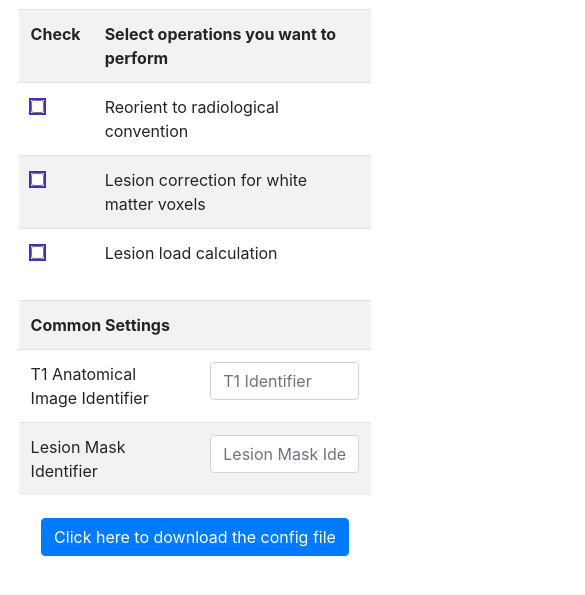
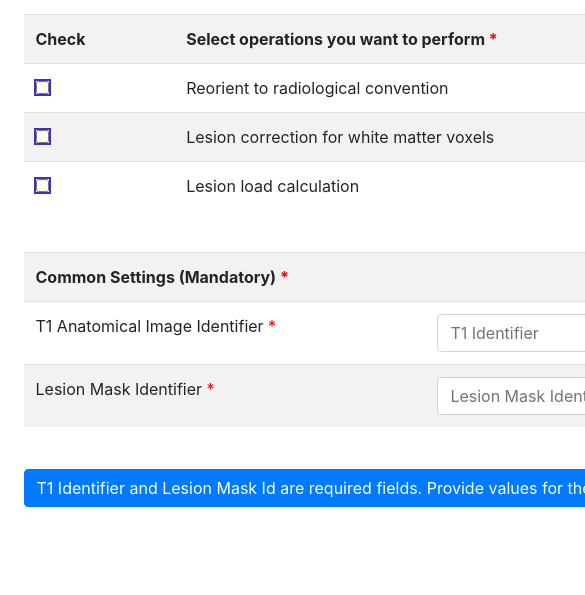
Before and after one commit to npnl/ConfigGenerator, a plain HTML site: page index.html in a window 390 px wide. Shown: the part 91-686 px from the top of the page, 585 px wide, since content can reach past the window. Drawn offline with nearby package versions, Linux system fonts and the light colour scheme.

Commit message:
Adds tooltip to all the  options

```diff
--- a/assets/css/main.css
+++ b/assets/css/main.css
@@ -41,3 +41,8 @@ th{
     pointer-events:none;
     background: #DCDCDC;
 }
+
+.required:after {
+    content:" *";
+    color: red;
+}
--- a/assets/js/main.js
+++ b/assets/js/main.js
@@ -44,6 +44,7 @@ var configs = {
     }
   }
 };
+
 
 function onTextChange(element) {
   var element_name = element.name;
@@ -163,10 +164,6 @@ function updateSelectedROIS() {
   console.log(configs);
 }
 
-function printConfigs() {
-  console.log(configs);
-}
-
 $('select').selectpicker();
 
 $('select').on('change', function(e){
@@ -187,6 +184,7 @@ $(document).ready(function () {
   toggleTextBox("bet_identifier_2", true);
   itemsUpdated();
   toggleDiv("lesion-load-calculation-6_1", false);
+  initializeToolTips();
 });
 
 function itemsUpdated() {
@@ -198,6 +196,79 @@ function download() {
   var text = JSON.stringify(configs, null, 4);
   var a = document.getElementById("a");
   var file = new Blob([text], {type: 'text/plain'});
+
+  if (configs.common_settings.t1_id === '' || configs.common_settings.lesion_mask_id === '') {
+    a.text = "T1 Identifier and Lesion Mask Id are required fields. Provide values for these fields to download the config file";
+    a.href = "";
+    return;
+  }
+  var text = JSON.stringify(configs, null, 4);
+  var a = document.getElementById("a");
+  var file = new Blob([text], {type: 'text/plain'});
+  a.text = "Click here to download the config file";
   a.href = URL.createObjectURL(file);
   a.download = 'config.json';
 }
+
+function setToolTips(element_id, text) {
+  $(element_id).attr('title', text)
+    .tooltip('show')
+    .tooltip('hide');
+}
+
+function initializeToolTips() {
+  $("body").tooltip({ selector: '[data-toggle=tooltip]' });
+
+  var text = "This module will check that all subject inputs are in the same orientation, flag subjects that have mismatched input orientations, and convert all remaining inputs to radiological convention. This is recommended for all datasets, and especially for multi-site data.";
+  setToolTips("#rad_reorient-1", text);
+  setToolTips("#rad_reorient-2", text);
+
+  text = "This module is for manually segmented lesions. This aims to correct for intact white matter voxels that may have been inadvertently included in a manually segmented mask by removing voxels in the lesion mask that are within the intensity range of a white matter mask.";
+  setToolTips("#Lesion_correction-1", text);
+  setToolTips("#Lesion_correction-2", text);
+
+  text = "This module will perform lesion load for several different ROI selections: default ROIs, freesurfer segmentations, and user-input ROIs.";
+  setToolTips("#Lesion_load_calculation-1", text);
+  setToolTips("#Lesion_load_calculation-2", text);
+
+  text = "Provide the T1 identifier to your whole-brain anatomical images. Note: this identifier should be unique to the anatomical whole-brain image only. For example, put 'T1' if subject1's T1 file is subj01_T1.nii.gz.";
+  setToolTips("#t1_id-1", text);
+  setToolTips("#t1_id-2", text);
+
+  text = "Provide the identifier for your lesion mask. For example, put 'Lesion' if subject1's lesion mask files is subj01_Lesion.nii.gz.";
+  setToolTips("#lesion_mask_id-1", text);
+  setToolTips("#lesion_mask_id-2", text);
+
+  text = "Indicate if you have already performed brain extraction for all subjects. Each subject directory should contain a skull-stripped brain. If not, PALS will perform brain extraction for all subjects using FSL BET. *NOTE: Skull-stripped brain files must be present in each subject directory. If any subject is missing a brain file, PALS will run brain extraction on all subjects.";
+  setToolTips("#bet_performed_1-1", text);
+  setToolTips("#bet_performed_1-2", text);
+  setToolTips("#bet_performed_2-1", text);
+  setToolTips("#bet_performed_2-2", text);
+
+  text = "Indicate the unique identifier for skull-stripped brain files. For example, 'Brain' if subject1's brain file is subj01_Brain.nii.gz.";
+  setToolTips("#bet_identifier_1", text);
+  setToolTips("#bet_identifier_1-1", text);
+  setToolTips("#bet_identifier_2", text);
+  setToolTips("#bet_identifier_2-1", text);
+
+  text = "Indicate if you have already performed white matter segmentation on all subjects. Each subject directory should contain a white matter mask. If not, PALS will perform white matter segmentation for all subjects using FSL FAST. *NOTE: White matter mask files must be present in each subject directory. If any subject is missing a white matter mask, PALS will run white matter segmentation on all subjects.";
+  setToolTips("#wms_performed-1", text);
+  setToolTips("#wms_performed-2", text);
+
+  text = "Indicate the unique identifier for white matter masks. For example, 'wm' if subject1's white matter mask filename is subj01_wm.nii.gz.";
+  setToolTips("#wms_identifier", text);
+  setToolTips("#wms_identifier-1", text);
+
+  text = "NOTE: all of these template ROIs are in 2mm MNI152 template space.";
+  setToolTips("#default_corticospinal_tracts-1", text);
+  setToolTips("#default_fs_cortical-1", text);
+  setToolTips("#default_fs_sub_cortical-1", text);
+
+  text = "Select if you would like to use subject-specific Freesurfer segmentations to calculate lesion load. This operation requires that Freesurfer cortical and subcortical segmentation has already been performed for each subject, and each subject directory must contain an aparc+aseg.mgz and T1.mgz file.";
+  setToolTips("#verify_fs-1", text);
+  setToolTips("#verify_fs-2", text);
+
+  text = "Select if you would like import your own regions of interest to calculate lesion load. NOTE: these ROIs must all be in the same space.";
+  setToolTips("#own_rois-1", text);
+
+};
--- a/index.html
+++ b/index.html
@@ -14,19 +14,19 @@
                             <table class="table table-striped">
                                 <tr>
                                     <th>Check</th>
-                                    <th>Select operations you want to perform</th>
+                                    <th class="required">Select operations you want to perform</th>
                                 </tr>
                                 <tr>
-                                    <td><input type="checkbox" class="bright-checkbox" name="Re_orient_radiological" onchange="onCheckboxToggle(this)"></td>
-                                    <td>Reorient to radiological convention</td>
+                                    <td><input id="rad_reorient-1" type="checkbox" class="bright-checkbox" name="Re_orient_radiological" onchange="onCheckboxToggle(this)"></td>
+                                    <td><span id="rad_reorient-2">Reorient to radiological convention</span></td>
                                 </tr>
                                 <tr>
-                                    <td><input type="checkbox" class="bright-checkbox" name="Lesion_correction" onchange="onCheckboxToggle(this)"></td>
-                                    <td>Lesion correction for white matter voxels</td>
+                                    <td><input id="Lesion_correction-1" type="checkbox" class="bright-checkbox" name="Lesion_correction" onchange="onCheckboxToggle(this)"></td>
+                                    <td><span id="Lesion_correction-2" >Lesion correction for white matter voxels</span></td>
                                 </tr>
                                 <tr>
-                                    <td><input type="checkbox" class="bright-checkbox" name="Lesion_load_calculation" onchange="onCheckboxToggle(this)"></td>
-                                    <td>Lesion load calculation</td>
+                                    <td><input id="Lesion_load_calculation-1" type="checkbox" class="bright-checkbox" name="Lesion_load_calculation" onchange="onCheckboxToggle(this)"></td>
+                                    <td><span id="Lesion_load_calculation-2">Lesion load calculation</span></td>
                                 </tr>
                             </table>
                         </div>
@@ -38,7 +38,7 @@
                         <div class="section">
                             <table class="table table-striped">
                                 <tr>
-                                    <th>Common Settings</th>
+                                    <th class="required">Common Settings (Mandatory)</th>
                                     <td></td>
                                 </tr>
                                 <!--<tr>-->
@@ -52,12 +52,12 @@
                                     <!--</td>-->
                                 <!--</tr>-->
                                 <tr>
-                                    <td>T1 Anatomical Image Identifier</td>
-                                    <td><input type="text" class="form-control" name="t1_id" placeholder="T1 Identifier" onchange="onTextChange(this)"></td>
+                                    <td class="required"><span id="t1_id-1">T1 Anatomical Image Identifier</span></td>
+                                    <td><input type="text" id="t1_id-2" class="form-control" name="t1_id" placeholder="T1 Identifier" onchange="onTextChange(this)"></td>
                                 </tr>
                                 <tr>
-                                    <td>Lesion Mask Identifier</td>
-                                    <td><input type="text" class="form-control" name="lesion_mask_id" placeholder="Lesion Mask Identifier" onchange="onTextChange(this)"></td>
+                                    <td class="required"><span id="lesion_mask_id-1">Lesion Mask Identifier</span></td>
+                                    <td><input type="text" id="lesion_mask_id-2" class="form-control" name="lesion_mask_id" placeholder="Lesion Mask Identifier" onchange="onTextChange(this)"></td>
                                 </tr>
                             </table>
                         </div>
@@ -71,23 +71,23 @@
                         <div class="section">
                             <table class="table table-striped">
                                 <tr>
-                                    <th colspan="2">Inputs for Lesion correction for white matter voxels</th>
+                                    <th colspan="2">Inputs for Lesion correction for white matter voxels (Select all that apply)</th>
                                 </tr>
                                 <tr>
-                                    <td>Has brain extraction already been performed on all subjects</td>
-                                    <td><input type="checkbox" class="bright-checkbox" name="bet_performed_1" onchange="onCheckboxToggle(this)"></td>
+                                    <td><span id="bet_performed_1-1">Has brain extraction already been performed on all subjects</span></td>
+                                    <td><input id="bet_performed_1-2" type="checkbox" class="bright-checkbox" name="bet_performed_1" onchange="onCheckboxToggle(this)"></td>
                                 </tr>
                                 <tr>
-                                    <td>Skull-stripped brain identifier</td>
-                                    <td><input type="text" class="form-control" id="bet_identifier_1" name="bet_identifier_1" placeholder="Brain identifier" onchange="onTextChange(this)"></td>
+                                    <td><span id="bet_identifier_1-1">Skull-stripped brain identifier</span></td>
+                                    <td><input id="bet_identifier_1" type="text" class="form-control" name="bet_identifier_1" placeholder="Brain identifier" onchange="onTextChange(this)"></td>
                                 </tr>
                                 <tr>
-                                    <td>Has white matter segmentation already been performed on all subjects</td>
-                                    <td><input type="checkbox" class="bright-checkbox" name="wms_performed" onchange="onCheckboxToggle(this)"></td>
+                                    <td><span id="wms_performed-1">Has white matter segmentation already been performed on all subjects</span></td>
+                                    <td><input id="wms_performed-2" type="checkbox" class="bright-checkbox" name="wms_performed" onchange="onCheckboxToggle(this)"></td>
                                 </tr>
                                 <tr>
-                                    <td>White matter mask identifier</td>
-                                    <td><input type="text" class="form-control" id="wms_identifier" name="wms_identifier" placeholder="White matter identifier" onchange="onTextChange(this)"></td>
+                                    <td><span id="wms_identifier-1">White matter mask identifier</span></td>
+                                    <td><input id="wms_identifier" type="text" class="form-control" name="wms_identifier" placeholder="White matter identifier" onchange="onTextChange(this)"></td>
                                 </tr>
                             </table>
                         </div>
@@ -101,12 +101,12 @@
                                     <th colspan="2">Inputs for Lesion Load calculation</th>
                                 </tr>
                                 <tr>
-                                    <td>Has brain extraction already been performed on all subjects</td>
-                                    <td><input type="checkbox" class="bright-checkbox" name="bet_performed_2" onchange="onCheckboxToggle(this)"></td>
+                                    <td><span id="bet_performed_2-1">Has brain extraction already been performed on all subjects</span></td>
+                                    <td><input id="bet_performed_2-2" type="checkbox" class="bright-checkbox" name="bet_performed_2" onchange="onCheckboxToggle(this)"></td>
                                 </tr>
                                 <tr>
-                                    <td>Skull-stripped brain identifier</td>
-                                    <td><input type="text" class="form-control" id="bet_identifier_2" name="bet_identifier_2" placeholder="Brain identifier" onchange="onTextChange(this)"></td>
+                                    <td><span id="bet_identifier_2-1">Skull-stripped brain identifier</span></td>
+                                    <td><input id="bet_identifier_2" type="text" class="form-control" name="bet_identifier_2" placeholder="Brain identifier" onchange="onTextChange(this)"></td>
                                 </tr>
                             </table>
                         </div>
@@ -122,9 +122,9 @@
                         <div class="section">
                             <table class="table table-striped equal-width">
                                 <tr>
-                                    <th>Corticospinal Tracts</th>
-                                    <th>FreeSurfer Cortical Regions of Interest</th>
-                                    <th>FreeSurfer Sub-Cortical Regions of Interest</th>
+                                    <th><span id="default_corticospinal_tracts-1">Corticospinal Tracts</span></th>
+                                    <th><span id="default_fs_cortical-1">FreeSurfer Cortical Regions of Interest</span></th>
+                                    <th><span id="default_fs_sub_cortical-1">FreeSurfer Sub-Cortical Regions of Interest</span></th>
                                 </tr>
                                 <tr>
                                     <td>
@@ -238,8 +238,8 @@
                         <div>
                             <table class="table table-striped">
                                 <tr>
-                                    <td><input type="checkbox" class="bright-checkbox" name="verify_fs" onchange="onCheckboxToggle(this)"></td>
-                                    <td>Each subject directory contains an aparc+aseg.mgz and T1.mgz file.</td>
+                                    <td><input id="verify_fs-1" type="checkbox" class="bright-checkbox" name="verify_fs" onchange="onCheckboxToggle(this)"></td>
+                                    <td><span id="verify_fs-2">Each subject directory contains an aparc+aseg.mgz and T1.mgz file.</span></td>
                                 </tr>
                             </table>
                         </div>
@@ -356,7 +356,7 @@
                         <div class="section">
                             <table class="table table-striped">
                                 <tr>
-                                    <th colspan="2"><input type="checkbox" class="bright-checkbox" name="own_rois" onchange="onCheckboxToggle(this)"> &nbsp;&nbsp;&nbsp;&nbsp;&nbsp;&nbsp;Own ROIs</th>
+                                    <th colspan="2"><input id="own_rois-1" type="checkbox" class="bright-checkbox" name="own_rois" onchange="onCheckboxToggle(this)"> &nbsp;&nbsp;&nbsp;&nbsp;&nbsp;&nbsp;Own ROIs</th>
                                 </tr>
                                 <tr>
                                     <td colspan="2">To use your own ROI, place them in folder along with the <b>Template Brain file</b> and mount that folder to <b>"/own_rois/"</b> while running PALS in the docker container.</td>
```
